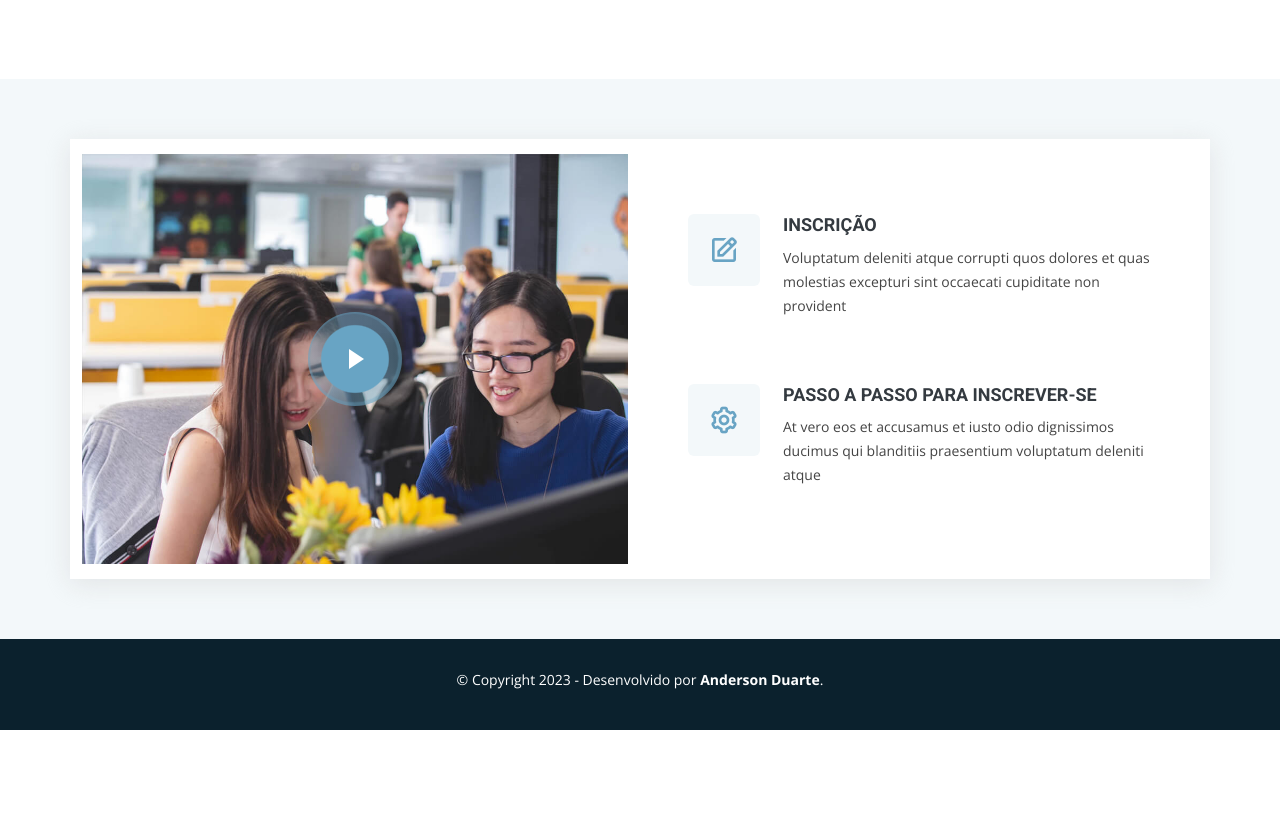
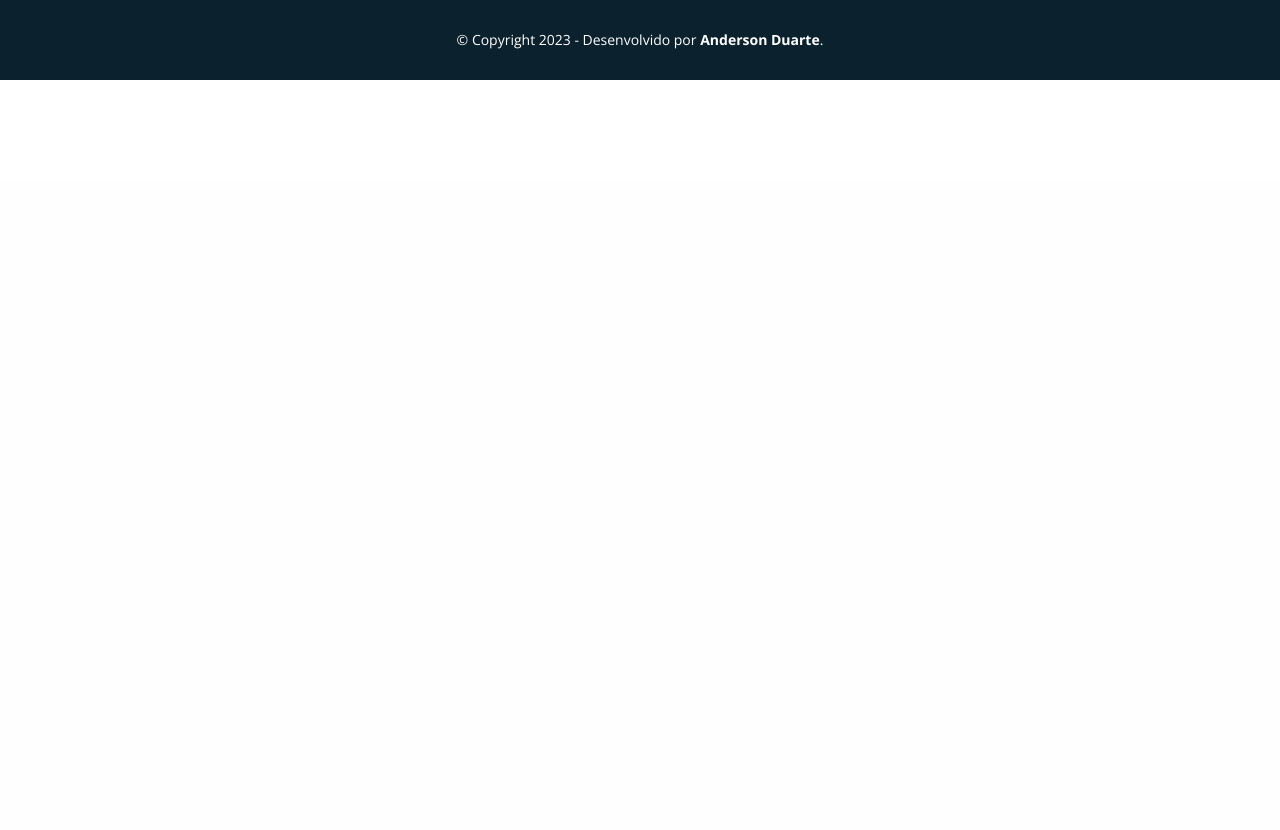
Before and after one commit to andersonduarte01/ampliacao, a Django app: page / in a window 1280 px wide. Shown: the part 801-1631 px from the top of the page. After the commit the page ends 881 px from the top, so only its background shows below. Run offline with Django 4.2, Linux system fonts and the light colour scheme; some libraries are stand-ins or nearby versions.

Commit message:
Resolvido conflitos durante o pull

```diff
--- a/apps/core/templates/core/index.html
+++ b/apps/core/templates/core/index.html
@@ -8,44 +8,9 @@
         <div class="col-xl-8">
           <h2>Ampliação Definitiva</h2>
           <p>Lançamento do edital de ampliação definitiva dos professores do município de Pedra Branca.</p>
-          <a href="#" class="btn-get-started ">Ver Edital</a>
+          <a href="{% url 'login' %}" class="btn-get-started ">Inscrição</a>
         </div>
       </div>
     </div>
   </section><!-- End Hero No Slider Sectio -->
-
-  <main id="main">
-
-    <!-- ======= Why Us Section ======= -->
-    <section class="why-us section-bg" data-aos="fade-up" date-aos-delay="200">
-      <div class="container">
-
-        <div class="row">
-          <div class="col-lg-6 video-box">
-            <img src="assets/img/why-us.jpg" class="img-fluid" alt="">
-            <a href="#" class="venobox play-btn mb-4" data-vbtype="video" data-autoplay="true"></a>
-          </div>
-
-          <div class="col-lg-6 d-flex flex-column justify-content-center p-5">
-
-            <div class="icon-box">
-              <div class="icon"><i class="bx bx-edit"></i></div>
-              <h4 class="title"><a href="">Inscrição </a></h4>
-              <p class="description">Voluptatum deleniti atque corrupti quos dolores et quas molestias excepturi sint occaecati cupiditate non provident</p>
-            </div>
-
-            <div class="icon-box">
-              <div class="icon"><i class="bx bx-cog"></i></div>
-              <h4 class="title"><a href="">Passo a passo para inscrever-se</a></h4>
-              <p class="description">At vero eos et accusamus et iusto odio dignissimos ducimus qui blanditiis praesentium voluptatum deleniti atque</p>
-            </div>
-
-          </div>
-        </div>
-
-      </div>
-    </section><!-- End Why Us Section -->
-
-
-  </main><!-- End #main -->
 {% endblock %}
--- a/apps/inscricao/models.py
+++ b/apps/inscricao/models.py
@@ -65,7 +65,7 @@ class Inscricao(models.Model):
                                                on_delete=models.DO_NOTHING, null=True, blank=True)
     concurso = models.ForeignKey(Concurso, on_delete=models.DO_NOTHING,
                                  verbose_name='Informações sobre o concurso', null=True, blank=True)
-    termo = models.BooleanField(verbose_name='Sim, eu aceito os termos.', default=False)
+    termo = models.BooleanField(verbose_name='Sim, eu aceito os termos', default=False)
     concluido = models.BooleanField(verbose_name='Concluido', default=False)
     analisado = models.BooleanField(verbose_name='Analisado', default=False)
 
--- a/apps/inscricao/templates/inscricao/certificado.html
+++ b/apps/inscricao/templates/inscricao/certificado.html
@@ -31,7 +31,7 @@
                         {% endfor %}
                         <div class="col-md-6">
                             <div class="info-box" style="padding: 20px;">
-                                {{ forloop.counter }}
+                                {{forloop.counter}}
                                 {% for field in form.visible_fields %}
                                   {{ field.label }}
                                   {{ field }}
--- a/templates/base.html
+++ b/templates/base.html
@@ -79,18 +79,9 @@
   {% block conteudo %}
   {% endblock %}
   <footer id="footer" data-aos="fade-up" data-aos-easing="ease-in-out" data-aos-duration="500">
-
-    <div class="container">
       <div class="copyright">
         &copy; Copyright 2023 - Desenvolvido por <strong><span>Anderson Duarte</span></strong>.
       </div>
-      <div class="credits">
-        <!-- All the links in the footer should remain intact. -->
-        <!-- You can delete the links only if you purchased the pro version. -->
-        <!-- Licensing information: https://bootstrapmade.com/license/ -->
-        <!-- Purchase the pro version with working PHP/AJAX contact form: https://bootstrapmade.com/free-bootstrap-template-corporate-moderna/ -->
-         </div>
-    </div>
   </footer><!-- End Footer -->
 
   <a href="#" class="back-to-top d-flex align-items-center justify-content-center"><i class="bi bi-arrow-up-short"></i></a>
```
